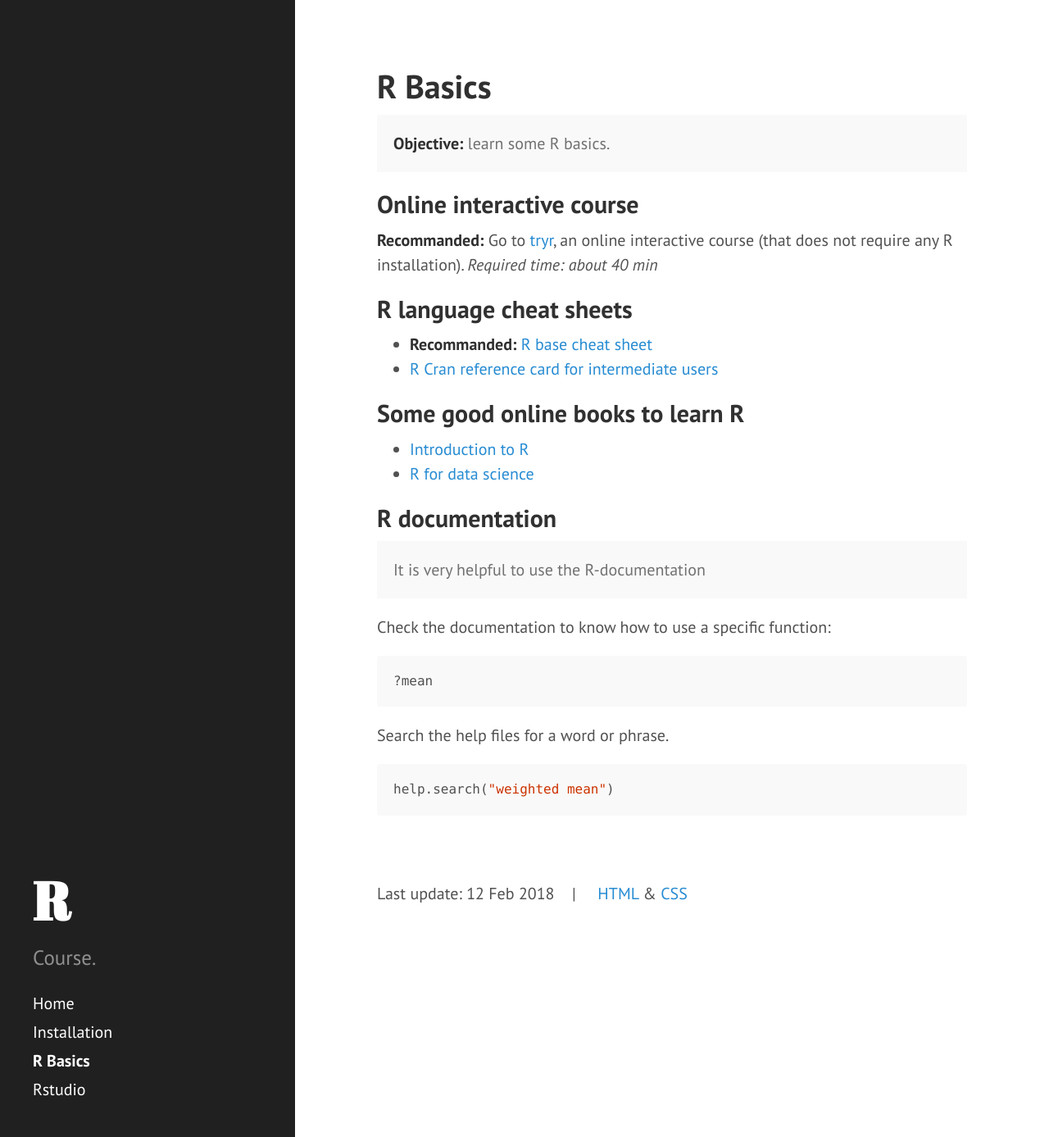
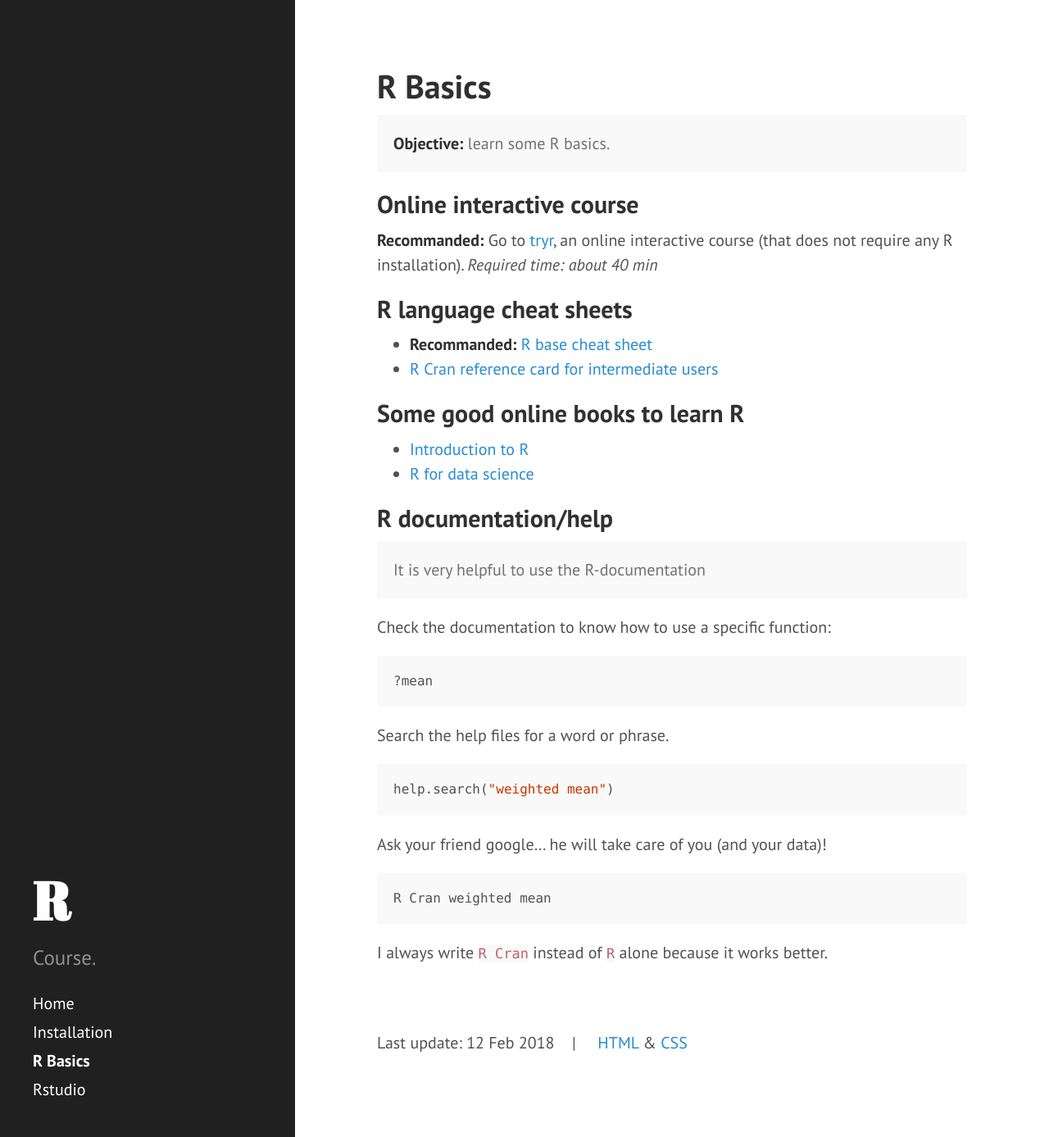
Before and after one commit to emanuelhuber/Rcourse, a Jekyll site: the page built from 02_rbasics.md, in a window 1280 px wide and 1387 px high. Shown: the whole window at 82% size. Built offline with Jekyll 4.4.1, drawn with Linux system fonts in a browser that asks for light colours.

Commit message:
small corrections

````diff
--- a/02_rbasics.md
+++ b/02_rbasics.md
@@ -23,7 +23,7 @@
 * [Introduction to R](http://colinfay.me/intro-to-r/)
 * [R for data science](https://bookdown.org/rdpeng/rprogdatascience)
 
-## R documentation
+## R documentation/help
 
 <p class="message">It is very helpful to use the R-documentation</p>
 
@@ -35,3 +35,9 @@
 ```r
 help.search("weighted mean")
 ```
+
+Ask your friend google... he will take care of you (and your data)!
+```
+R Cran weighted mean
+```
+I always write `R Cran` instead of `R` alone because it works better.
````
